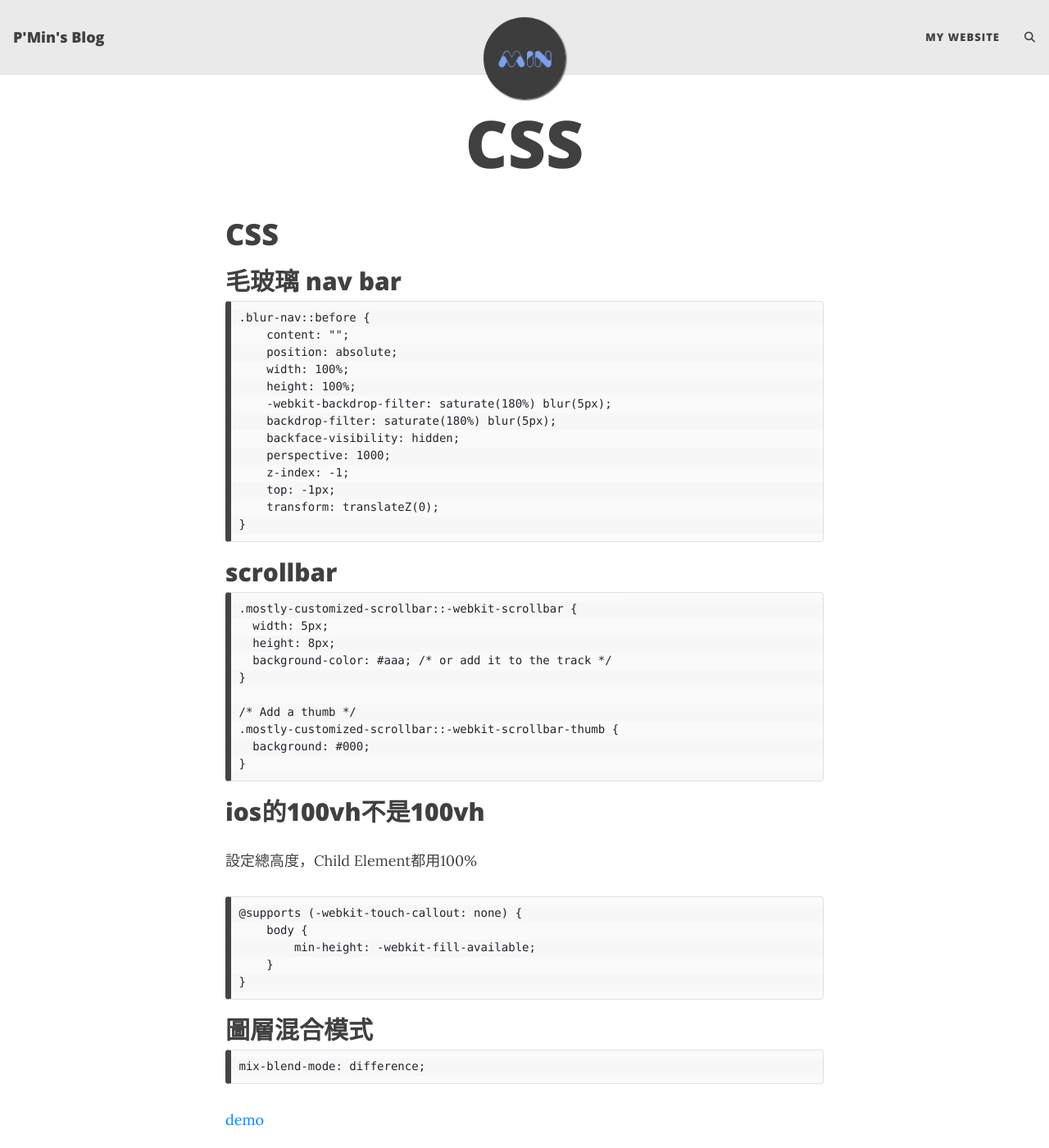
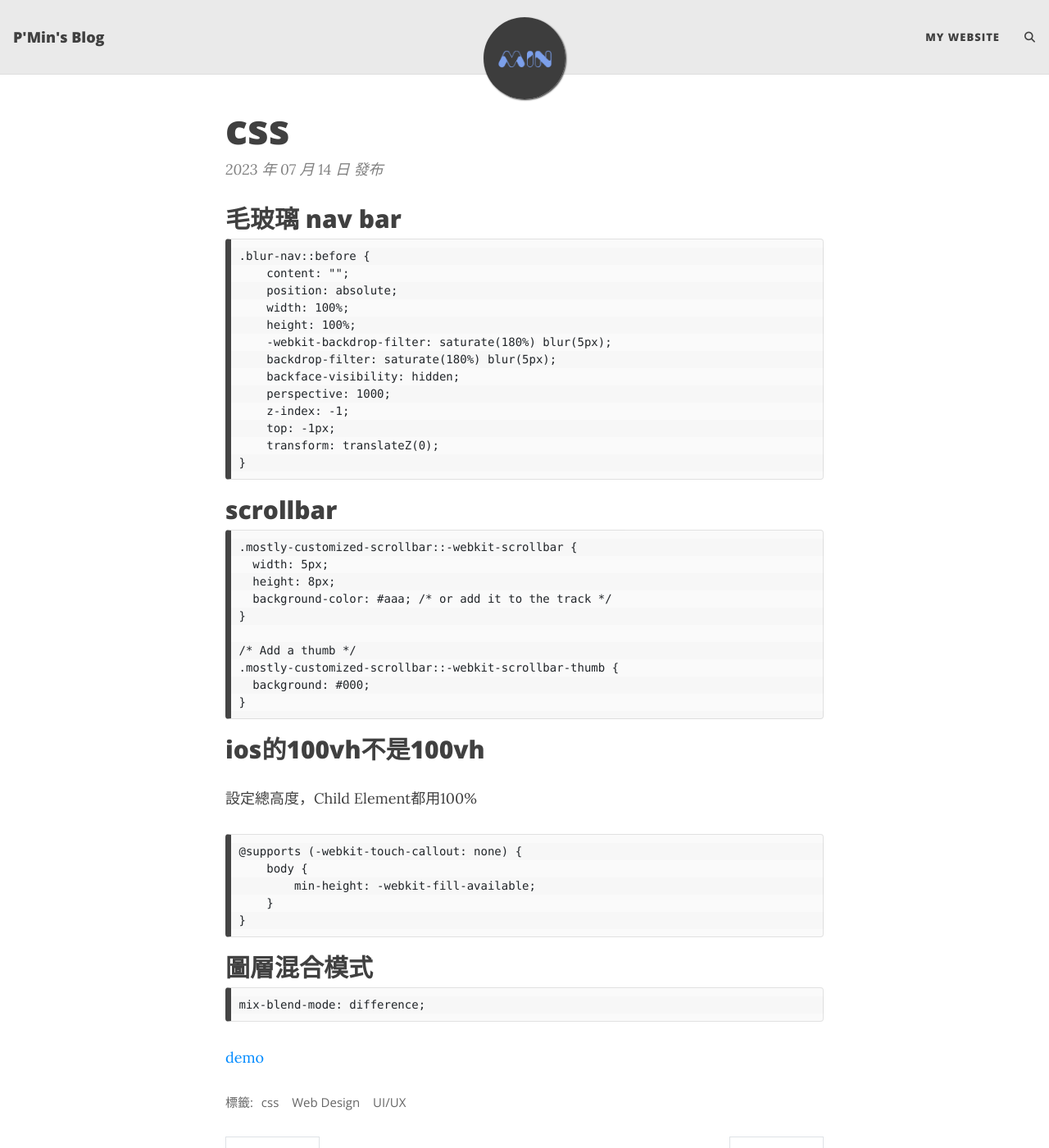
Before and after one commit to PMinn/blog, a Jekyll site: the page built from _posts/2023-07-14-css.md, in a window 1280 px wide and 1400 px high. Shown: the whole window at 82% size. Built offline with Jekyll 4.4.1, drawn with Linux system fonts in a browser that asks for light colours; our own code applies the rules of GitHub Pages for plain Markdown files; comment, search, counter and statistics services are not loaded.

Commit message:
feat: add post

````diff
--- a/Web/css/README.md
+++ b/_posts/2023-07-14-css.md
@@ -1,5 +1,9 @@
+---
+layout: post
+title: css
+tags: [css,Web Design,UI/UX]
+---
 
-# CSS
 
 ## 毛玻璃 nav bar
 ```
````
